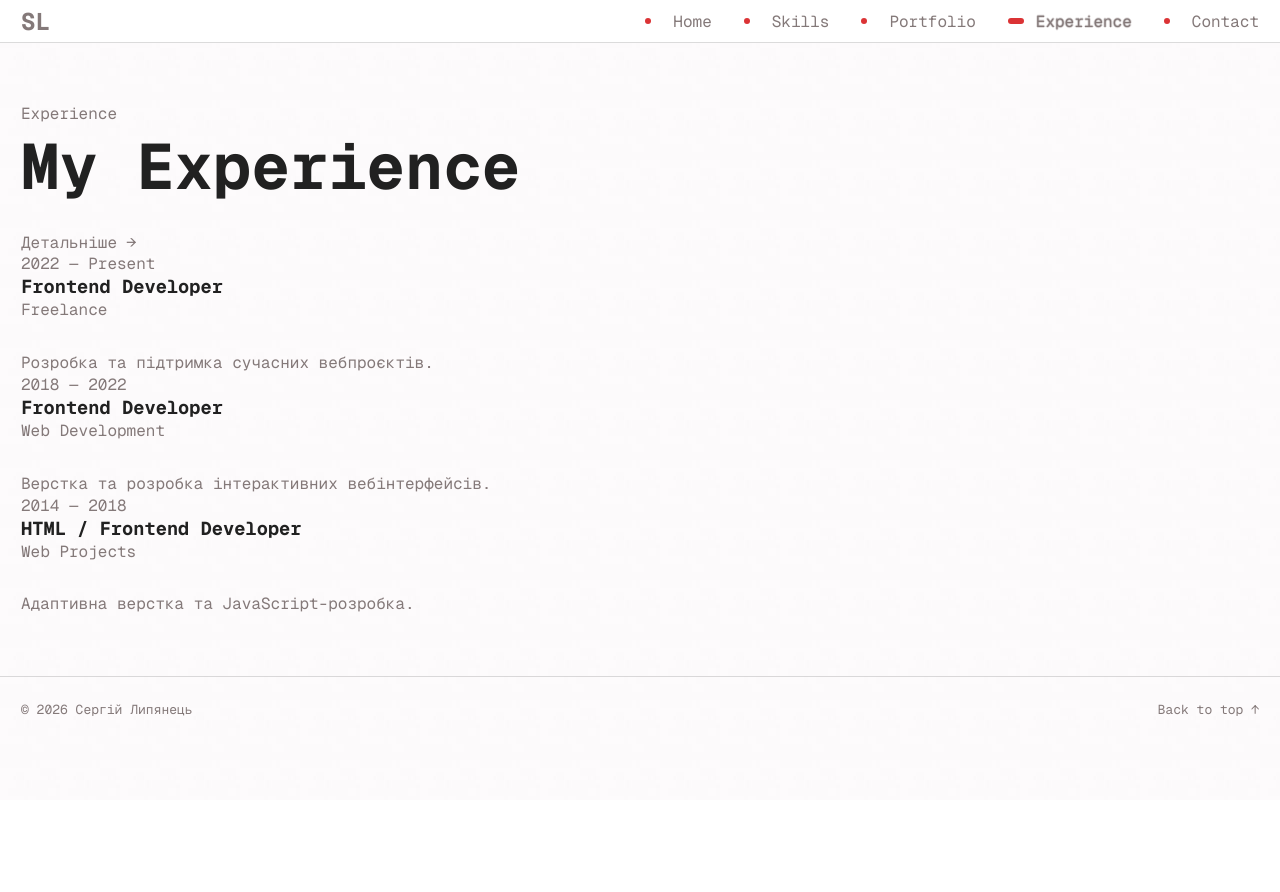
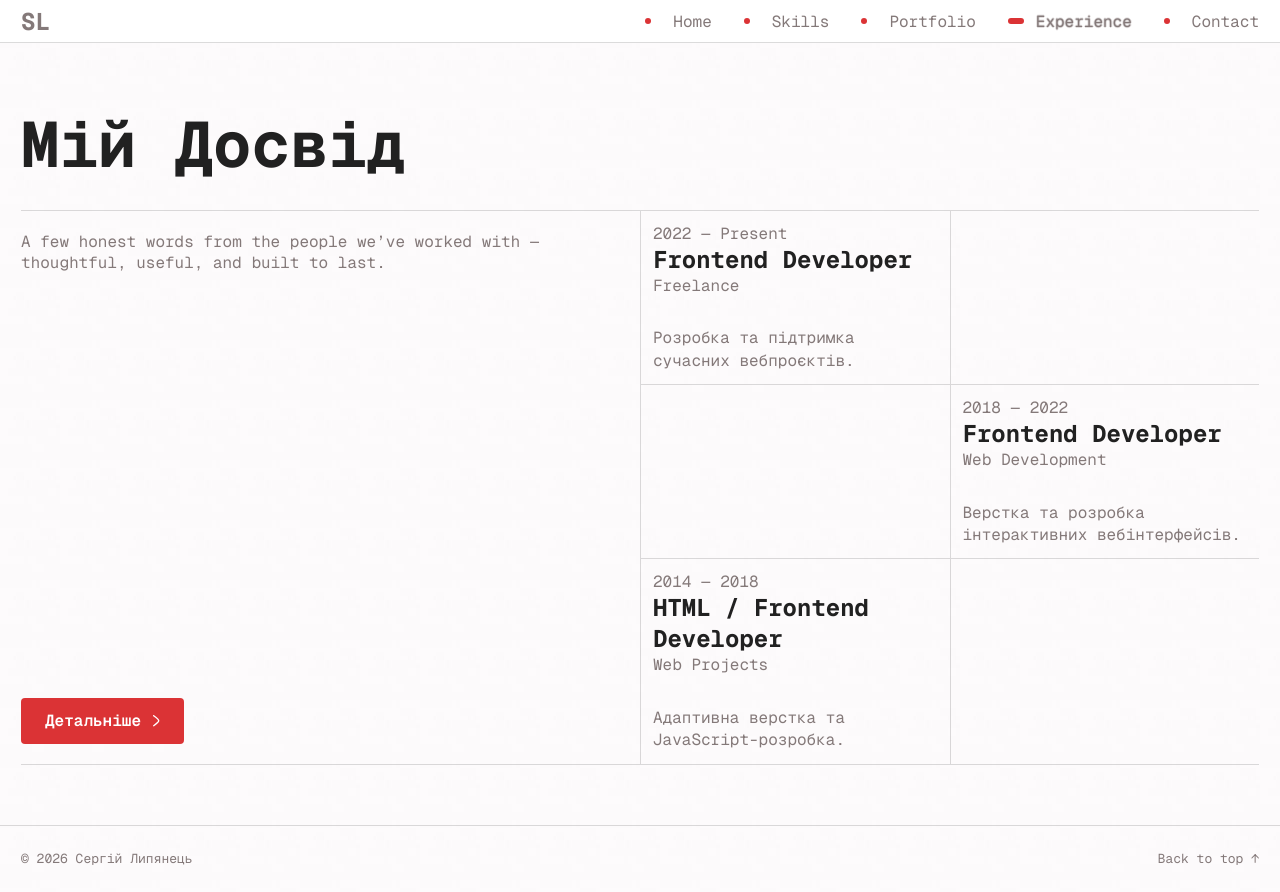
Before and after one commit to SeryogaGitHub/resume-2.0, a Vue app in the folder frontend/: page /experience in a window 1280 px wide. Before the commit the page ends 800 px from the top, so only its background shows below. Built offline with nearby package versions, Linux system fonts and the light colour scheme.

Commit message:
desktop FAQSection.vue, experience-section

```diff
--- a/frontend/src/assets/scss/_global.scss
+++ b/frontend/src/assets/scss/_global.scss
@@ -25,7 +25,7 @@
   width: 100%;
 
   a{
-    border: 1px solid rgba($black, 0.2);
+    border: 1px solid $border-color;
     flex: 1;
     text-align: center;
     text-transform: uppercase;
--- a/frontend/src/assets/scss/_variables.scss
+++ b/frontend/src/assets/scss/_variables.scss
@@ -5,6 +5,7 @@ $white: #fff;
 $red: #db3335;
 $brown: #847979;
 
+$border: 1px solid rgba($black, 0.16);
 $border-color: rgba($black, 0.16);
 
 $r-4: 4px;
--- /dev/null
+++ b/frontend/src/assets/scss/components/index-page/_experience-section.scss
@@ -0,0 +1,46 @@
+@use '@scss/variables' as *;
+
+.experience-section{
+  .text-list, .list, .list .item{
+    display: flex;
+    flex-wrap: wrap;
+
+    & > *{
+      flex: 1 1 50%;
+    }
+  }
+
+  .text{
+    padding: 20px 20px 20px 0;
+    display: flex;
+    flex-direction: column;
+    justify-content: space-between;
+  }
+
+  .text-list{
+    border-top: $border;
+    border-bottom: $border;
+  }
+
+  .item{
+    flex: 1 1 100%;
+
+    &:nth-child(even){
+      .detail{
+        order: 2;
+      }
+    }
+
+    &:last-child{
+      & > *{
+        border-bottom: initial;
+      }
+    }
+
+    & > *{
+      border-left: $border;
+      border-bottom: $border;
+      padding: 12px;
+    }
+  }
+}
--- /dev/null
+++ b/frontend/src/assets/scss/components/index-page/_faq-section.scss
@@ -0,0 +1,22 @@
+@use '@scss/variables' as *;
+
+.faq-section{
+  .wrap-accordion-list{
+    display: flex;
+    border-top: $border;
+    border-bottom: $border;
+    align-items: center;
+  }
+
+  .accordion-list{
+    flex: 1;
+  }
+
+  .left{
+    padding: 2vw 8vw;
+  }
+
+  .image{
+    max-width: 340px;
+  }
+}
--- a/frontend/src/assets/scss/components/index-page/_index.scss
+++ b/frontend/src/assets/scss/components/index-page/_index.scss
@@ -3,3 +3,5 @@
 @use "top-section";
 @use "contact-section";
 @use "how-i-am-section";
+@use "experience-section";
+@use "faq-section";
--- a/frontend/src/assets/scss/core/_typography.scss
+++ b/frontend/src/assets/scss/core/_typography.scss
@@ -20,3 +20,7 @@ h2, .h2{
   margin-bottom: 24px;
   font-size: 64px;
 }
+
+h3, .h3{
+  font-size: 24px;
+}
--- /dev/null
+++ b/frontend/src/components/Accordion.vue
@@ -0,0 +1,96 @@
+<script setup>
+import { ref } from 'vue';
+
+defineProps({
+  title: {
+    type: String,
+    required: true
+  }
+});
+
+const isOpen = ref(false);
+</script>
+
+<template>
+  <div class="accordion">
+    <button
+        class="accordion__header"
+        :aria-expanded="isOpen"
+        @click="isOpen = !isOpen"
+    >
+      <span>{{ title }}</span>
+
+      <span
+          class="accordion__icon"
+          :class="{ 'is-open': isOpen }"
+          aria-hidden="true"
+      >
+        +
+      </span>
+    </button>
+
+    <div
+        class="accordion__content"
+        :class="{ 'is-open': isOpen }"
+        :inert="!isOpen"
+    >
+      <div class="accordion__inner">
+        <slot />
+      </div>
+    </div>
+  </div>
+</template>
+
+<style lang="scss" scoped>
+.accordion {
+  border-bottom: 1px solid #ddd;
+
+  &__header {
+    display: flex;
+    align-items: center;
+    justify-content: space-between;
+    width: 100%;
+    padding: 20px 0;
+    border: 0;
+    background: transparent;
+    text-align: left;
+    font: inherit;
+    cursor: pointer;
+  }
+
+  &__icon {
+    font-size: 24px;
+    transition: transform 0.3s ease;
+
+    &.is-open {
+      transform: rotate(45deg);
+    }
+  }
+
+  &__content {
+    display: grid;
+    grid-template-rows: 0fr;
+    transition: grid-template-rows 0.35s ease;
+
+    &.is-open {
+      grid-template-rows: 1fr;
+    }
+  }
+
+  &__inner {
+    min-height: 0;
+    overflow: hidden;
+  }
+
+  &__content.is-open &__inner {
+    padding-bottom: 20px;
+  }
+}
+
+@media (prefers-reduced-motion: reduce) {
+  .accordion__content,
+  .accordion__icon {
+    transition: none;
+  }
+}
+</style>
--- a/frontend/src/components/home/ExperienceSection.vue
+++ b/frontend/src/components/home/ExperienceSection.vue
@@ -1,4 +1,6 @@
 <script setup>
+import BaseButton from "@/components/BaseButton.vue";
+
 const experience = [
   {
     id: 1,
@@ -30,33 +32,34 @@ const experience = [
       class="experience-section section"
   >
     <div class="center">
+      <h2>
+        Мій Досвід
+      </h2>
 
-      <div class="heading">
+      <div class="text-list">
+        <div class="text">
+          <div>A few honest words from the people we’ve worked with — thoughtful, useful, and built to last.</div>
+
           <div>
-          <p class="label">
-            Experience
-          </p>
+            <BaseButton type="button"
+                        class="btn"
+            >
+              <span>Детальніше</span>
 
-          <h2>
-            My Experience
-          </h2>
+              <svg width="7" height="12" viewBox="0 0 7 12" fill="none" xmlns="http://www.w3.org/2000/svg">
+                <path d="M0.700237 0.700073C0.700237 0.700073 5.7002 4.38249 5.7002 5.70007C5.7002 7.01774 0.700195 10.7001 0.700195 10.7001" stroke="#fff" style="stroke:#fff;stroke-opacity:1;" stroke-width="1.4" stroke-linecap="round" stroke-linejoin="round"/>
+              </svg>
+            </BaseButton>
+          </div>
         </div>
 
-        <a
-            href="#"
-            class="link"
-        >
-          Детальніше →
-        </a>
-      </div>
-
-      <div class="list">
-
-        <article
+        <ul class="list">
+          <li
               v-for="item in experience"
               :key="item.id"
               class="item"
           >
+            <div class="detail">
               <div class="period">
                 {{ item.period }}
               </div>
@@ -76,11 +79,12 @@ const experience = [
                 </p>
 
               </div>
-
-        </article>
-
             </div>
 
+            <div></div>
+          </li>
+        </ul>
+      </div>
     </div>
   </section>
 </template>
--- /dev/null
+++ b/frontend/src/components/home/FAQSection.vue
@@ -0,0 +1,46 @@
+<script setup>
+
+import Accordion from "@/components/Accordion.vue";
+</script>
+
+<template>
+  <section class="faq-section">
+    <div class="center">
+      <h2>FAQ’s</h2>
+
+      <div class="wrap-accordion-list">
+        <div class="left">
+          <div class="image">
+            <img src="@img/section/faq-section/faq-section.jpg" alt="">
+            <h3 class="mt-24">Still have questions?</h3>
+          </div>
+        </div>
+
+        <div class="accordion-list">
+          <Accordion title="Який у вас досвід?">
+            <p>
+              Маю понад 13 років досвіду у веброзробці.
+            </p>
+          </Accordion>
+
+          <Accordion title="З якими технологіями працюєте?">
+            <p>
+              HTML, CSS, SCSS, JavaScript, Vue.js,
+              React та інші технології.
+            </p>
+          </Accordion>
+
+          <Accordion title="Чи працюєте ви віддалено?">
+            <p>
+              Так, розглядаю віддалену співпрацю.
+            </p>
+          </Accordion>
+        </div>
+      </div>
+    </div>
+  </section>
+</template>
+
+<style scoped>
+
+</style>
--- a/frontend/src/views/HomeView.vue
+++ b/frontend/src/views/HomeView.vue
@@ -7,6 +7,7 @@ import ExperienceSection from "@/components/home/ExperienceSection.vue";
 import Footer from "@/components/Footer.vue";
 import WhoIAm from "@/components/home/WhoIAm.vue";
 import { projects } from '@/data/projects';
+import FAQSection from "@/components/home/FAQSection.vue";
 
 const showAllProjects = () => {
   console.log('Показати всі проєкти');
@@ -25,13 +26,14 @@ const selectProject = (project) => {
     <main>
       <TopSection />
       <WhoIAm />
+      <ExperienceSection />
       <ProjectsSection
           :projects="projects"
           @show-all="showAllProjects"
           @select-project="selectProject"
       />
+      <FAQSection />
       <SkillsSection />
-      <ExperienceSection />
     </main>
 
     <Footer />
```
Also changed, not shown: frontend/src/assets/image/section/faq-section/faq-section.jpg (added). Lines whose indentation alone changed are shown as unchanged.
